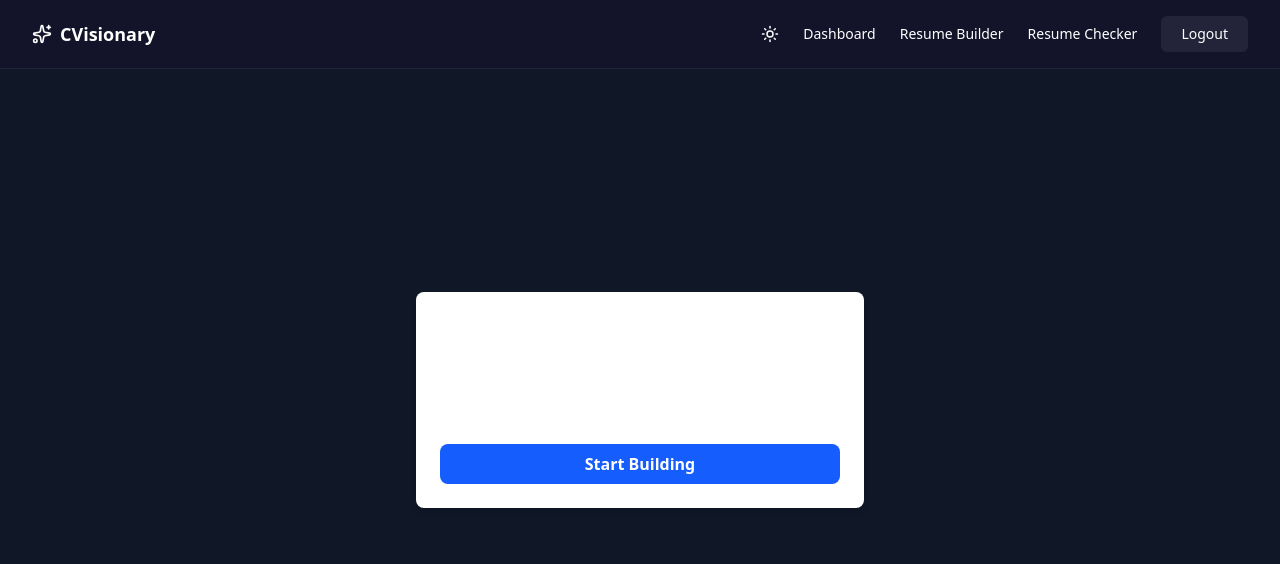
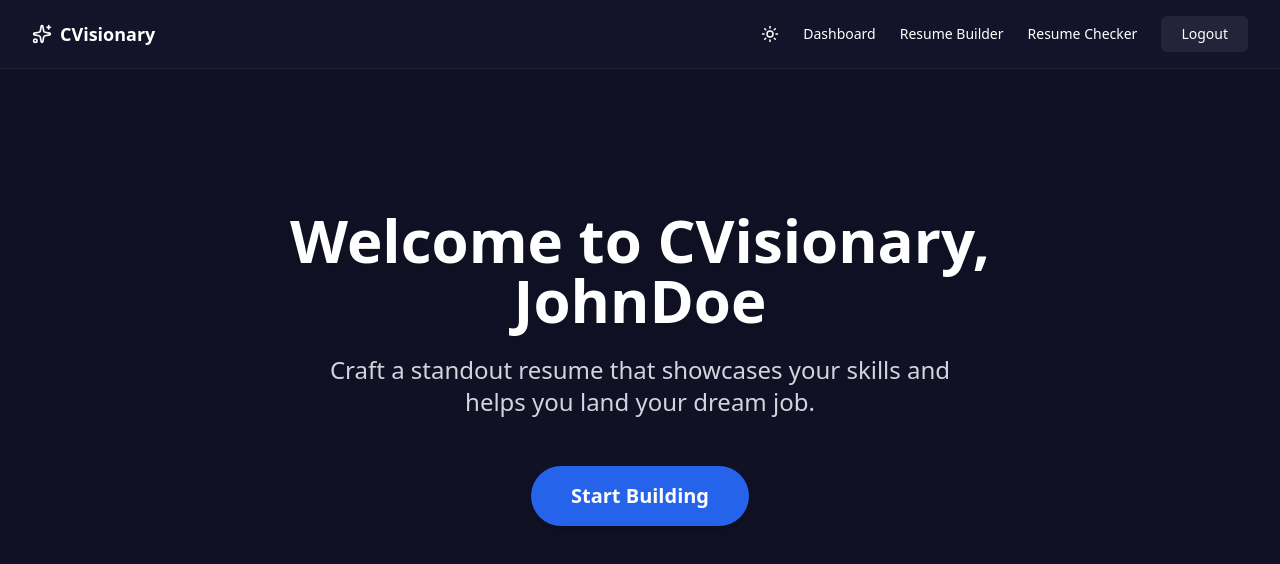
Before and after one commit to Anwesha-B04/H4B-Quantum_Rebels, a React (Vite) app in the folder frontend/: page /resume-builder in a window 1280 px wide. Shown: the top 564 px of the page. Built offline with nearby package versions, Linux system fonts and the light colour scheme; no server answers; what @civic/auth would draw is missing.

Commit message:
updated resume-builder

```diff
--- a/frontend/src/components/resume_builder/chatwindow.jsx
+++ b/frontend/src/components/resume_builder/chatwindow.jsx
@@ -83,8 +83,10 @@ export default function ChatWindow({ darkMode, setLivePreview }) {
         key={idx}
         className={`max-w-[80%] px-4 py-3 my-1 mt-20 rounded-xl whitespace-pre-wrap ${
           msg.from === "user"
-            ? "bg-blue-500 text-white self-end ml-auto"
-            : "bg-gray-200 dark:bg-gray-700 text-black dark:text-white"
+            ? "bg-[#2563eb] text-white self-end ml-auto"
+            : darkMode
+              ? "bg-[#181a2a] text-white"
+              : "bg-[#e5e7eb] text-[#181A2A]"
         }`}
       >
         {msg.text}
@@ -108,9 +110,9 @@ export default function ChatWindow({ darkMode, setLivePreview }) {
         )}
       </div>
 
-      <div className="flex items-center space-x-2 pt-2 border-t border-gray-700 mt-2">
+      <div className={`flex items-center space-x-2 pt-2 border-t ${darkMode ? "border-[#23243a]" : "border-[#e5e7eb]"} mt-2`}>
         <label className="cursor-pointer">
-          <Paperclip className="w-5 h-5 text-gray-400 hover:text-gray-200" />
+          <Paperclip className={`w-5 h-5 ${darkMode ? "text-gray-400 hover:text-gray-200" : "text-gray-400 hover:text-gray-600"}`} />
           <input
             type="file"
             className="hidden"
@@ -119,7 +121,7 @@ export default function ChatWindow({ darkMode, setLivePreview }) {
         </label>
 
         {file && (
-          <div className="text-xs text-gray-300 truncate max-w-[200px]">
+          <div className={`text-xs truncate max-w-[200px] ${darkMode ? "text-gray-300" : "text-gray-600"}`}>
             📎 {file.name}
           </div>
         )}
@@ -130,11 +132,15 @@ export default function ChatWindow({ darkMode, setLivePreview }) {
           onKeyDown={handleKeyPress}
           placeholder="Type your prompt..."
           rows={1}
-          className="flex-1 px-4 py-2 rounded-lg bg-gray-800 text-white outline-none resize-none"
+          className={`flex-1 px-4 py-2 rounded-lg outline-none resize-none ${
+            darkMode
+              ? "bg-[#23243a] text-white placeholder:text-gray-400"
+              : "bg-white text-[#181A2A] placeholder:text-gray-500 border border-[#e5e7eb]"
+          }`}
         />
 
         <button onClick={handleSend}>
-          <SendHorizonal className="text-blue-400 hover:text-blue-600 w-5 h-5" />
+          <SendHorizonal className="text-[#2563eb] hover:text-[#1d4ed8] w-5 h-5" />
         </button>
       </div>
     </div>
--- a/frontend/src/components/resume_builder/live.jsx
+++ b/frontend/src/components/resume_builder/live.jsx
@@ -4,14 +4,14 @@ import ReactMarkdown from "react-markdown";
 export default function LivePreview({ previewContent, darkMode }) {
   return (
     <div className="p-6 h-full overflow-y-auto">
-      <h2 className="text-2xl font-bold mb-4">Live Preview</h2>
+      <h2 className={`text-2xl font-bold mb-4 ${darkMode ? "text-white" : "text-[#181A2A]"}`}>Live Preview</h2>
 
       <div
         className={`
           max-w-[800px] mx-auto p-8 rounded-lg shadow-lg h-full
           ${darkMode
-            ? "bg-gray-900 text-gray-100"
-            : "bg-white text-gray-900"}
+            ? "bg-[#181a2a] text-white"
+            : "bg-white text-[#181A2A] border border-[#e5e7eb]"}
         `}
       >
         {previewContent ? (
--- a/frontend/src/components/resume_builder/planningphase.jsx
+++ b/frontend/src/components/resume_builder/planningphase.jsx
@@ -1,6 +1,6 @@
 export default function PlanningPhase({ plan }) {
   return (
-    <div className="bg-purple-600 text-white px-4 py-3 rounded-xl max-w-[80%] my-1">
+    <div className="bg-[#7c3aed] text-white px-4 py-3 rounded-xl max-w-[80%] my-1">
       <strong>🧠 Planning:</strong>
       <p className="text-sm mt-1">{plan}</p>
     </div>
--- a/frontend/src/components/resume_builder/skeletonloader.jsx
+++ b/frontend/src/components/resume_builder/skeletonloader.jsx
@@ -3,9 +3,9 @@ import React from 'react';
 export default function SkeletonLoader() {
   return (
     <div className="animate-pulse space-y-2">
-      <div className="h-4 bg-gray-600 rounded w-3/4"></div>
-      <div className="h-4 bg-gray-500 rounded w-2/3"></div>
-      <div className="h-4 bg-gray-700 rounded w-1/2"></div>
+      <div className="h-4 bg-[#23243a] dark:bg-[#23243a] rounded w-3/4"></div>
+      <div className="h-4 bg-[#181a2a] dark:bg-[#181a2a] rounded w-2/3"></div>
+      <div className="h-4 bg-[#2563eb] dark:bg-[#2563eb] rounded w-1/2"></div>
     </div>
   );
 }
--- a/frontend/src/components/resume_builder/workingphase.jsx
+++ b/frontend/src/components/resume_builder/workingphase.jsx
@@ -1,6 +1,6 @@
 export default function WorkingPhase({ details }) {
   return (
-    <div className="bg-indigo-600 text-white px-4 py-3 rounded-xl max-w-[80%] my-1">
+    <div className="bg-[#2563eb] text-white px-4 py-3 rounded-xl max-w-[80%] my-1">
       <strong>⚙️ Working:</strong>
       <p className="text-sm mt-1">{details}</p>
     </div>
--- a/frontend/src/pages/resume-builder.jsx
+++ b/frontend/src/pages/resume-builder.jsx
@@ -4,6 +4,11 @@ import LivePreview from "../components/resume_builder/live";
 import { AnimatePresence, motion } from "framer-motion";
 import Navbar from "@/components/landing/Navbar";
 import { getInitialDarkMode, setDarkModePreference } from "@/utils/theme";
+
+// Mock user data - replace with actual user context or props as needed
+const mockUser = {
+  username: "JohnDoe", // Replace with actual username from auth/user context
+};
 
 export default function Resume_builder() {
   const [hasStarted, setHasStarted] = useState(false);
@@ -19,8 +24,11 @@ export default function Resume_builder() {
     setDarkModePreference(value);
   };
 
-  const bgClass = darkMode ? "bg-gray-900" : "bg-white";
-  const textClass = darkMode ? "text-white" : "text-gray-900";
+  // Theme colors matching dashboard/landing
+  const bgClass = darkMode ? "bg-[#101124]" : "bg-[#f7f8fa]";
+  const textClass = darkMode ? "text-white" : "text-[#181A2A]";
+  const headingClass = darkMode ? "text-white" : "text-[#181A2A]";
+  const subTextClass = darkMode ? "text-gray-300" : "text-[#4B5563]";
 
   return (
     <div
@@ -34,19 +42,22 @@ export default function Resume_builder() {
       <AnimatePresence>
         {!hasStarted ? (
           <motion.div
-            className="flex items-center justify-center h-screen"
+            className="flex flex-col items-center justify-center w-full min-h-[calc(100vh-4rem)] px-4"
             initial={{ opacity: 0 }}
             animate={{ opacity: 1 }}
             exit={{ opacity: 0 }}
             transition={{ duration: 0.5 }}
+            style={{ flex: 1 }}
           >
-            <div className="max-w-md w-full p-6 bg-white dark:bg-gray-800 rounded-lg shadow-md">
-              <h2 className="text-2xl font-semibold mb-4">
-                Welcome to CVisionary
-              </h2>
-              <p className="mb-4">Start building your resume by chatting with your AI assistant.</p>
+            <div className="flex flex-col items-center justify-center w-full h-full flex-1">
+              <h1 className={`text-5xl md:text-6xl font-bold text-center mb-6 drop-shadow-lg ${headingClass}`}>
+                Welcome to CVisionary, <span className="block">{mockUser.username}</span>
+              </h1>
+              <p className={`text-xl md:text-2xl text-center mb-10 max-w-2xl ${subTextClass}`}>
+                Craft a standout resume that showcases your skills and helps you land your dream job.
+              </p>
               <button
-                className="mt-4 w-full py-2 px-4 bg-blue-600 hover:bg-blue-700 text-white font-semibold rounded-lg transition-colors duration-300"
+                className="mt-2 px-10 py-4 bg-[#2563eb] hover:bg-[#1d4ed8] text-white font-semibold rounded-full text-xl shadow-lg transition-colors duration-300"
                 onClick={handleStart}
               >
                 Start Building
@@ -55,18 +66,14 @@ export default function Resume_builder() {
           </motion.div>
         ) : (
           <motion.div
-            className="flex h-screen"
+            className="flex h-[calc(100vh-4rem)]"
             initial={{ opacity: 0 }}
             animate={{ opacity: 1 }}
             exit={{ opacity: 0 }}
             transition={{ duration: 0.5 }}
           >
-            <div className="w-1/2 border-r border-gray-700 overflow-y-auto">
-              <ChatWindow
-
-                darkMode={darkMode}
-                setLivePreview={setLivePreview}
-              />
+            <div className={`w-1/2 border-r ${darkMode ? "border-[#23243a]" : "border-[#e5e7eb]"} overflow-y-auto`}>
+              <ChatWindow darkMode={darkMode} setLivePreview={setLivePreview} />
             </div>
             <div className="w-1/2 overflow-y-auto">
               <LivePreview
```
